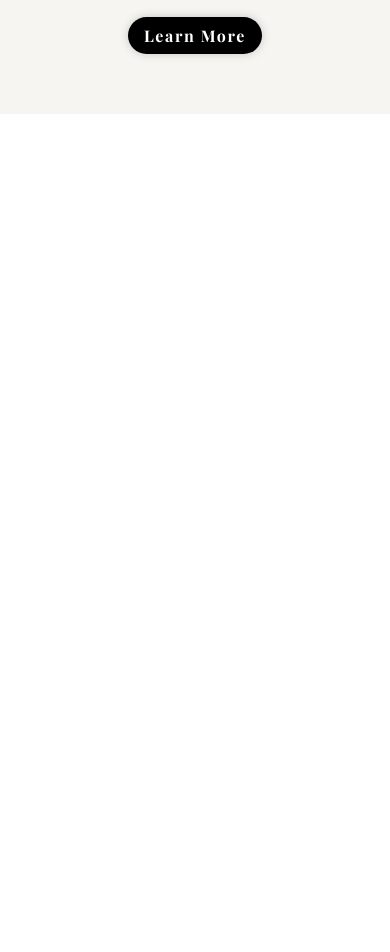
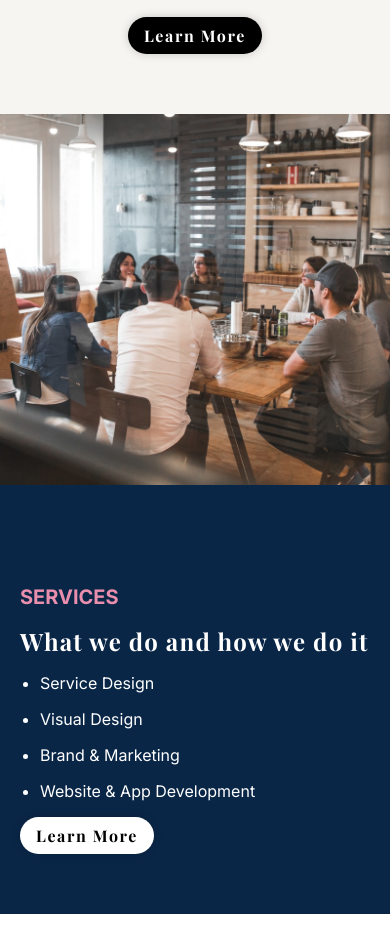
Before and after one commit to JuniorAlvesDEV/Union-agency, a plain HTML site: page index.html in a window 390 px wide. Shown: the part 808-1760 px from the top of the page. Drawn offline with nearby package versions, Linux system fonts and the light colour scheme.

Commit message:
Area de serviços completa

```diff
--- a/index.html
+++ b/index.html
@@ -10,7 +10,6 @@
 </head>
 
 <body>
-
     <nav class="nav-header">
         <div class="nav-container">
             <div class="logo">
@@ -27,7 +26,6 @@
                 <a href="#contact" class="btn-1">Contact Us</a>
             </div>
         </div>
-
     </nav>
     <header id="header">
         <div class="header-container">
@@ -46,28 +44,64 @@
                 </p>
             </div>
         </div>
-
     </header>
-
     <section id="about">
-
         <div class="about-container">
             <p class="subtitulo">About</p>
-
             <h2 class="title">
                 We take your business goals to the next level.
             </h2>
-
             <p class="text">
                 Lorem ipsum dolor sit amet, consectetur adipiscing elit. Suspendisse varius enim in eros elementum
                 tristique. Duis cursus, mi quis viverra ornare, eros dolor interdum nulla, ut commodo diam libero vitae
                 erat.
             </p>
-
             <a href="#about" class="btn-2">Learn More</a>
         </div>
     </section>
 
+    <section id="services">
+        <div class="services-img">
+            <img src="./imagens/image-services.jpg" alt="">
+        </div>
+        <div class="services-content">
+            <p class="subtitulo">
+                Services
+            </p>
+            <h2 class="title">
+                What we do and how we do it
+            </h2>
+
+            <ul class="services-list">
+                <li>Service Design</li>
+                <li>Visual Design</li>
+                <li>Brand & Marketing</li>
+                <li>Website & App Development</li>
+            </ul>
+
+            <a href="#services" class="btn-1">Learn More</a>
+        </div>
+    </section>
+
+    <!-- <section id="study">
+        <div class="study-container">
+            <div class="study-text">
+                <p class="subtitulo">Case Studies</p>
+                <h2 class="title">Branding for Acme Corp</h2>
+                <p class="text">
+                    Lorem ipsum dolor sit amet, consectetur adipiscing elit. Suspendisse varius enim in eros elementum
+                    tristique. Duis cursus, mi quis viverra ornare, eros dolor interdum nulla, ut commodo diam libero
+                    vitae erat.
+                </p>
+
+                <a href="#" class="btn-2">Read More</a>
+            </div>
+            <div class="img-study">
+                <img src="./imagens/image-case-study.jpg" alt="">
+            </div>
+        </div>
+    </section> -->
+
 </body>
 
 </html>
--- a/style.css
+++ b/style.css
@@ -285,6 +285,101 @@ h1 {
 
 /* //////////////////////////////////////ABOUT  ↑↑↑↑↑↑↑↑ */
 
+#services {
+  display: grid;
+  grid-template-columns: 1fr 2fr;
+  background-color: #0a2647;
+  color: #ffffff;
+  gap: 80px;
+  align-items: center;
+  box-shadow: inset 0 80px 0 #f6f5f1;
+  padding-right: 60px;
+}
+
+.services-content {
+  padding: 110px 0;
+  padding-top: 190px;
+  flex-shrink: 0;
+}
+
+.services-img {
+  height: 100%;
+}
+
+.services-img img {
+  height: 100%;
+  width: 100%;
+  object-fit: cover;
+}
+
+.services-content,
+.services-list {
+  display: flex;
+  flex-direction: column;
+  gap: 32px;
+}
+
+.services-list {
+  padding-left: 20px;
+}
+.services-list li {
+  list-style: initial;
+  font-family: var(--inter);
+}
+
+@media (max-width: 1000px) {
+  #services {
+    gap: 40px;
+    grid-template-columns: 1fr;
+    padding: 0;
+  }
+
+  .services-content {
+    padding: 60px;
+  }
+
+  .services-content,
+  .services-list {
+    gap: 16px;
+  }
+}
+
+@media (max-width: 768px) {
+  .services-content {
+    padding: 60px 20px;
+  }
+}
+
+/* //////////////////////////////////////SERVICES  ↑↑↑↑↑↑↑↑ */
+
+#study {
+  background-color: #f6f5f1;
+  box-shadow: inset 0 -68px 0 #ffffff;
+  display: grid;
+}
+
+.study-container {
+  max-width: 1280px;
+  margin: 0 auto;
+  display: grid;
+  grid-template-columns: 1fr 1fr;
+  gap: 20px;
+  padding: 0 40px;
+  padding-bottom: 40px;
+}
+
+.study-text {
+  padding-top: 160px;
+  display: flex;
+  flex-direction: column;
+  gap: 40px;
+}
+
+.img-study {
+  padding-top: 224px;
+}
+
+/* //////////////////////////////////////STUDY  ↑↑↑↑↑↑↑↑ */
 /*  */
 /*  */
 /*  */
@@ -292,3 +387,6 @@ h1 {
 /*  */
 @media (max-width: 1000px) {
 }
+
+@media (max-width: 768px) {
+}
```
